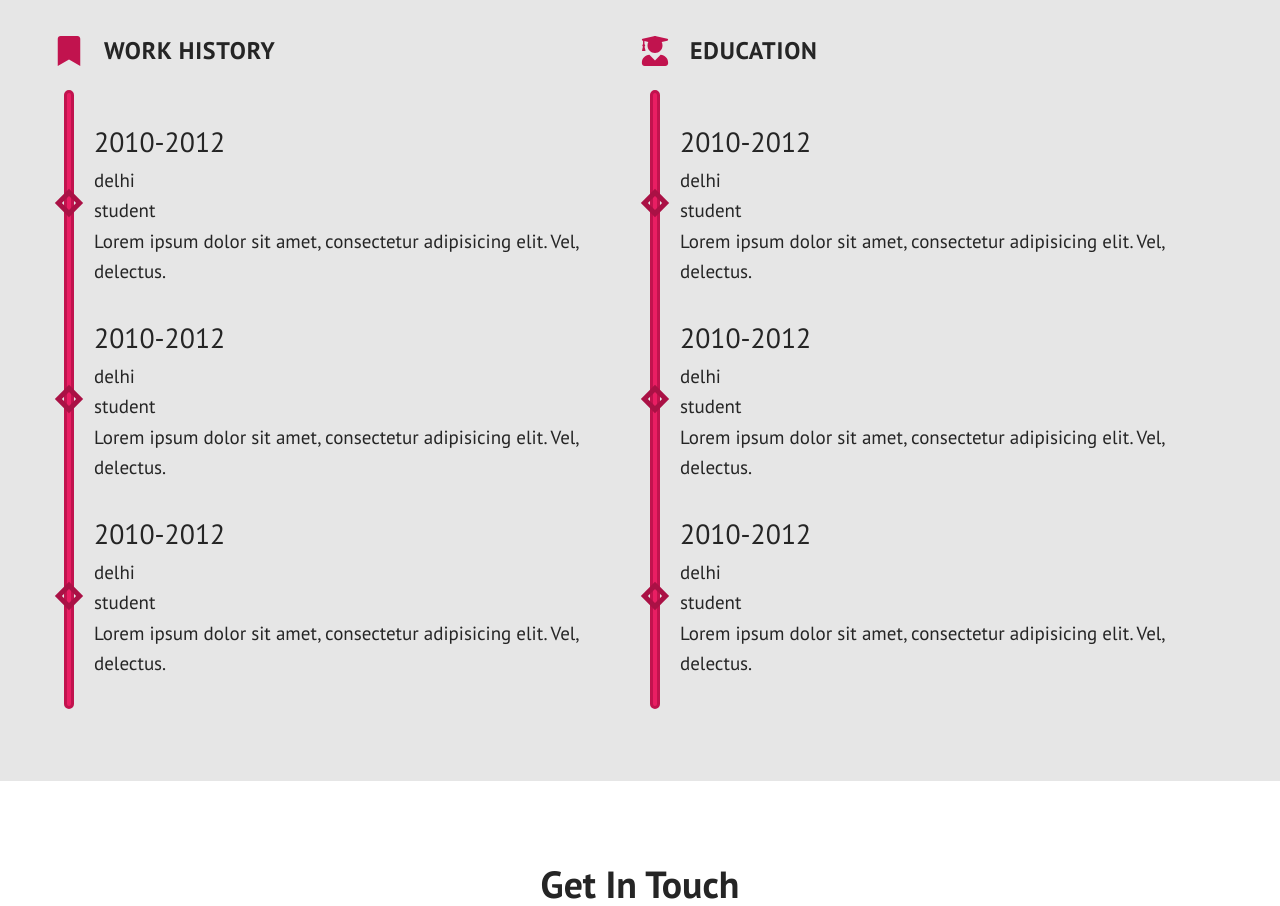
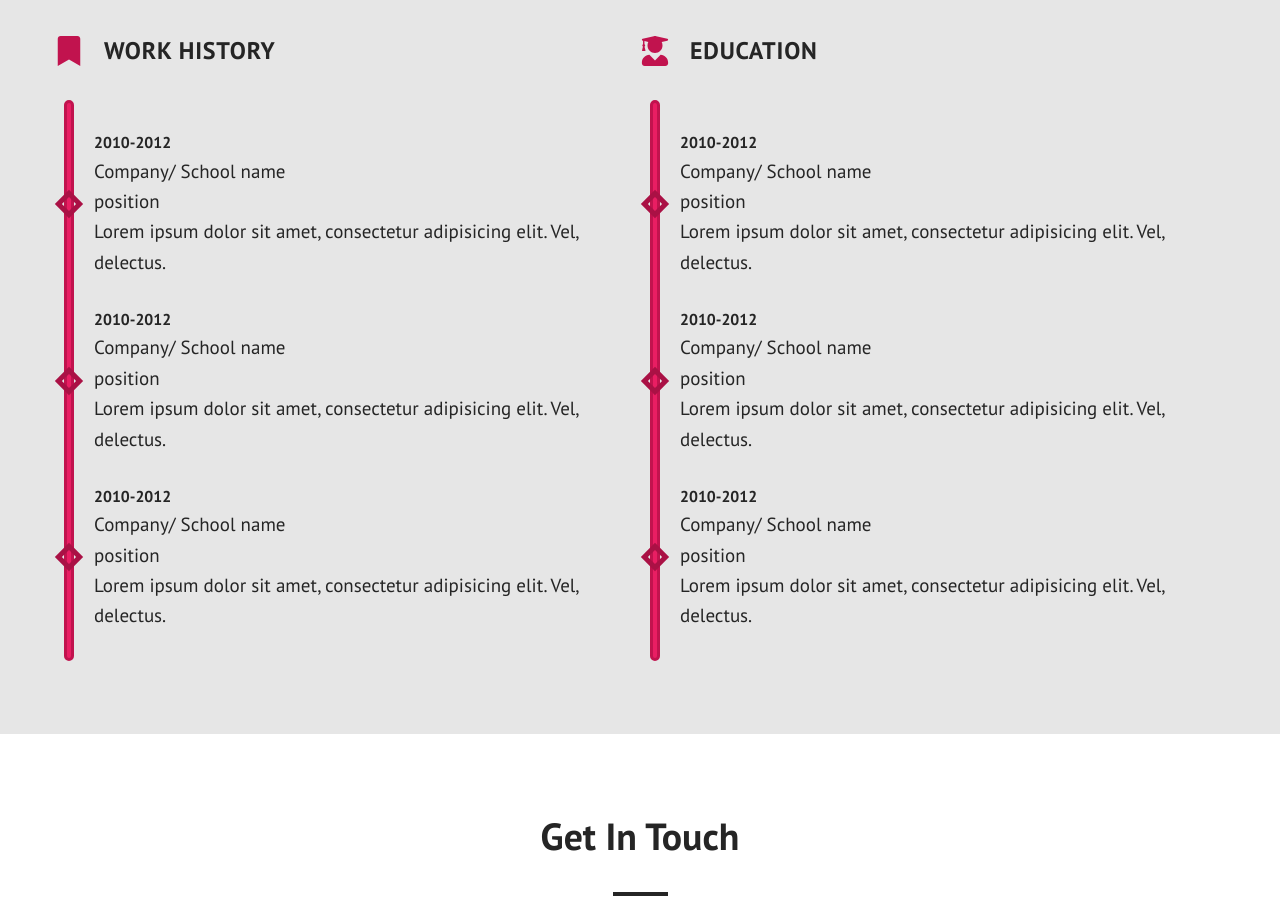
Before and after one commit to findshrey/portfolio, a Next.js app: page / in a window 1280 px wide. Shown: the part 1980-2886 px from the top of the page. Built offline with nearby package versions, Linux system fonts and the light colour scheme.

Commit message:
Refactor: Re-styled Experience component

```diff
--- a/src/components/Experience.js
+++ b/src/components/Experience.js
@@ -15,22 +15,28 @@ const Experience = () => {
                   </div>
                   <ul className="timeline-content">
                      <li>
-                        <h4>2010-2012</h4>
-                        <p>delhi</p>
-                        <p>student</p>
+                        <h5 className="timeline-date">2010-2012</h5>
+                        <div className="timeline-info">
+                           <p>Company/ School name</p>
+                           <p>position</p>
                            <p>Lorem ipsum dolor sit amet, consectetur adipisicing elit. Vel, delectus.</p>
+                        </div>
                      </li>
                      <li>
-                        <h4>2010-2012</h4>
-                        <p>delhi</p>
-                        <p>student</p>
+                        <h5 className="timeline-date">2010-2012</h5>
+                        <div className="timeline-info">
+                           <p>Company/ School name</p>
+                           <p>position</p>
                            <p>Lorem ipsum dolor sit amet, consectetur adipisicing elit. Vel, delectus.</p>
+                        </div>
                      </li>
                      <li>
-                        <h4>2010-2012</h4>
-                        <p>delhi</p>
-                        <p>student</p>
+                        <h5 className="timeline-date">2010-2012</h5>
+                        <div className="timeline-info">
+                           <p>Company/ School name</p>
+                           <p>position</p>
                            <p>Lorem ipsum dolor sit amet, consectetur adipisicing elit. Vel, delectus.</p>
+                        </div>
                      </li>
                   </ul>
                </div>
@@ -41,22 +47,28 @@ const Experience = () => {
                   </div>
                   <ul className="timeline-content">
                      <li>
-                        <h4>2010-2012</h4>
-                        <p>delhi</p>
-                        <p>student</p>
+                        <h5 className="timeline-date">2010-2012</h5>
+                        <div className="timeline-info">
+                           <p>Company/ School name</p>
+                           <p>position</p>
                            <p>Lorem ipsum dolor sit amet, consectetur adipisicing elit. Vel, delectus.</p>
+                        </div>
                      </li>
                      <li>
-                        <h4>2010-2012</h4>
-                        <p>delhi</p>
-                        <p>student</p>
+                        <h5 className="timeline-date">2010-2012</h5>
+                        <div className="timeline-info">
+                           <p>Company/ School name</p>
+                           <p>position</p>
                            <p>Lorem ipsum dolor sit amet, consectetur adipisicing elit. Vel, delectus.</p>
+                        </div>
                      </li>
                      <li>
-                        <h4>2010-2012</h4>
-                        <p>delhi</p>
-                        <p>student</p>
+                        <h5 className="timeline-date">2010-2012</h5>
+                        <div className="timeline-info">
+                           <p>Company/ School name</p>
+                           <p>position</p>
                            <p>Lorem ipsum dolor sit amet, consectetur adipisicing elit. Vel, delectus.</p>
+                        </div>
                      </li>
                   </ul>
                </div>
--- a/src/styles/base/_global.scss
+++ b/src/styles/base/_global.scss
@@ -14,6 +14,7 @@
 html {
    font-size: 62.5%;
    scroll-behavior: smooth;
+   background: $c-white;
 }
 
 body {
--- a/src/styles/components/_experience.scss
+++ b/src/styles/components/_experience.scss
@@ -54,7 +54,7 @@
 
 .timeline-title {
    position: relative;
-   margin-bottom: 2rem;
+   margin-bottom: 3rem;
 
    h4 {
       display: inline-block;
```
Lines whose indentation alone changed are shown as unchanged.
